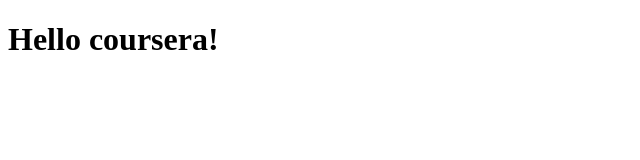
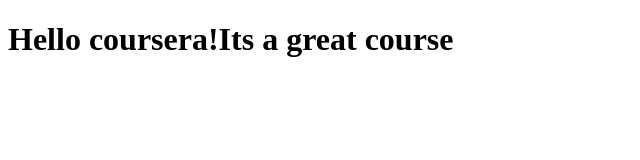
Before and after one commit to svv2799/coursera-test, a plain HTML site: page site/index.html in a window 1280 px wide. Shown: the whole page, without its empty margins (0-640 px from the left). Drawn offline with Linux system fonts and the light colour scheme.

Commit message:
small addition to our page content.

```diff
--- a/site/index.html
+++ b/site/index.html
@@ -4,6 +4,6 @@
 	<title>Hello coursera!</title>
 </head>
 <body>
-<h1>Hello coursera!</h1>
+<h1>Hello coursera!Its a great course</h1>
 </body>
 </html>
```
